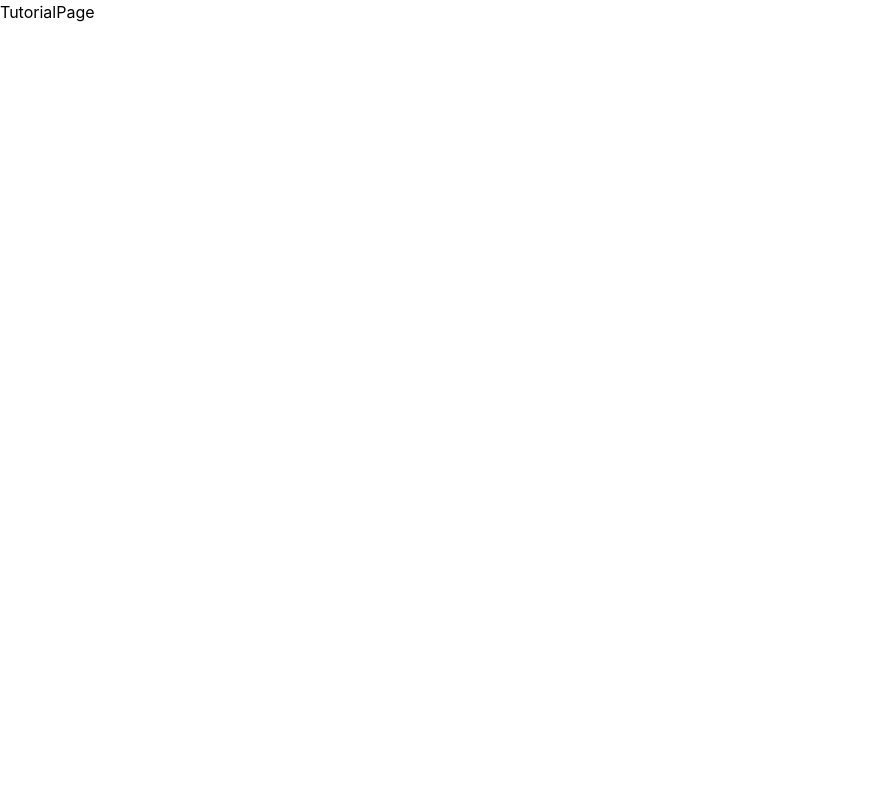
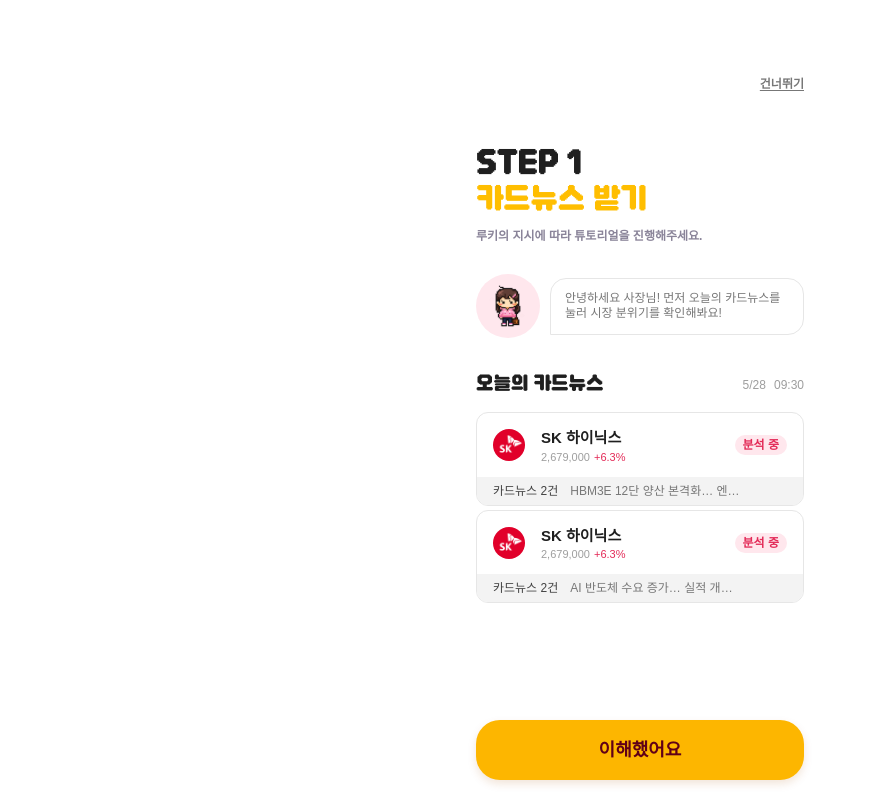
Before and after one commit to Team-BRIFO/BRIFO-front, a React (Vite) app: page /tutorial in a window 1280 px wide. Shown: the whole page, without its empty margins (0-869 px from the left). Built offline with nearby package versions, Linux system fonts and the light colour scheme.

Commit message:
feat: 튜토리얼 페이지 및 컴포넌트 구현

```diff
--- /dev/null
+++ b/src/components/feature/tutorial/TutorialComplete.tsx
@@ -0,0 +1,48 @@
+import CelebrationImage from '@/assets/characters/celebration.svg?react'
+import Button from '@/components/common/Button'
+import { StatusBar } from '@/components/common/StatusBar'
+
+interface TutorialCompleteProps {
+  reward: number
+  onComplete: () => void
+}
+
+export default function TutorialComplete({ reward, onComplete }: TutorialCompleteProps) {
+  return (
+    <main className="mx-auto flex min-h-dvh w-full max-w-90 flex-col bg-white px-4 pt-6 pb-5">
+      <StatusBar hasStatusArea className="w-full [&>div:last-child]:px-0" />
+
+      <section className="flex flex-1 flex-col items-center justify-center text-center">
+        <h1 className="dnf-Title3 text-Gray-10 leading-[1.2]">
+          튜토리얼 완료!
+          <br />
+          <span className="text-[#FFBE00]">환영해요 사장님!</span>
+        </h1>
+
+        <p className="pretendard-Caption1 mt-4 leading-[1.45] text-[#8A8499]">
+          이제 진짜 사장님이 되셨어요.
+          <br />
+          사원들과 함께 첫 투자를 시작해봐요!
+        </p>
+
+        <CelebrationImage className="mt-17 h-30 w-52" aria-hidden="true" />
+
+        <div className="border-Yellow-80 bg-Yellow-105 mt-17 flex w-57.75 flex-col rounded-xl border px-6 py-3.5">
+          <span className="pretendard-Caption2 text-Gray-6">튜토리얼 보상</span>
+          <strong className="dnf-Title2 text-Yellow-30 mt-1">+ {reward} AP</strong>
+        </div>
+      </section>
+
+      <Button
+        type="button"
+        size="lg"
+        color="primary"
+        isFullWidth
+        onClick={onComplete}
+        className="mt-6 shadow-[0_4px_8px_rgba(168,79,1,0.15)]"
+      >
+        튜토리얼 종료
+      </Button>
+    </main>
+  )
+}
--- /dev/null
+++ b/src/components/feature/tutorial/TutorialStepLayout.tsx
@@ -0,0 +1,58 @@
+import type { ReactNode } from 'react'
+
+import Button from '@/components/common/Button'
+import { StatusBar, StatusBarSkipButton } from '@/components/common/StatusBar'
+import { AgentChat } from '@/components/domain/agent/AgentChat'
+
+interface TutorialStepLayoutProps {
+  step: number
+  title: string
+  message: string
+  children: ReactNode
+  onNext: () => void
+  onSkip: () => void
+}
+
+export default function TutorialStepLayout({
+  step,
+  title,
+  message,
+  children,
+  onNext,
+  onSkip,
+}: TutorialStepLayoutProps) {
+  return (
+    <main className="mx-auto flex min-h-dvh w-full max-w-90 flex-col bg-white px-4 pt-6 pb-5">
+      <StatusBar
+        hasStatusArea
+        className="w-full [&>div:last-child]:px-0"
+        right={<StatusBarSkipButton onClick={onSkip} />}
+      />
+
+      <section className="mt-8 flex flex-1 flex-col">
+        <div>
+          <p className="dnf-Title3 text-Gray-10 leading-[1.15]">STEP {step}</p>
+          <h1 className="dnf-Title3 mt-1 leading-[1.15] text-[#FFBE00]">{title}</h1>
+          <p className="pretendard-Caption1 mt-4 text-[#8A8499]">
+            루키의 지시에 따라 튜토리얼을 진행해주세요.
+          </p>
+        </div>
+
+        <AgentChat type="rookie" message={message} className="mt-8" />
+
+        <div className="mt-8 flex-1">{children}</div>
+      </section>
+
+      <Button
+        type="button"
+        size="lg"
+        color="primary"
+        isFullWidth
+        onClick={onNext}
+        className="mt-6 shadow-[0_4px_8px_rgba(168,79,1,0.15)]"
+      >
+        이해했어요
+      </Button>
+    </main>
+  )
+}
--- a/src/pages/TutorialPage/TutorialPage.tsx
+++ b/src/pages/TutorialPage/TutorialPage.tsx
@@ -1,4 +1,154 @@
-/** SCR-03: 튜토리얼 (3스텝 강제 진행) */
+import { useState } from 'react'
+import { useNavigate } from 'react-router-dom'
+
+import { AgentCard } from '@/components/domain/agent/AgentCard'
+import type { PredictionType } from '@/components/domain/decision/DirectionSelectorGroup'
+import { DirectionSelectorGroup } from '@/components/domain/decision/DirectionSelectorGroup'
+import HomeCardNewsSection from '@/components/feature/home/HomeCardNewsSection'
+import TutorialComplete from '@/components/feature/tutorial/TutorialComplete'
+import TutorialStepLayout from '@/components/feature/tutorial/TutorialStepLayout'
+import { HOME_CARD_NEWS_MOCK_DATA } from '@/pages/HomePage/mockData'
+import { PATH } from '@/routes/paths'
+import type { AgentSummary } from '@/types/domain/agent'
+
+type TutorialContent = 'cardNews' | 'agentSelection' | 'prediction'
+
+interface TutorialStep {
+  id: string
+  step: number
+  title: string
+  message: string
+  content: TutorialContent
+}
+
+const TUTORIAL_STEPS: TutorialStep[] = [
+  {
+    id: 'card-news',
+    step: 1,
+    title: '카드뉴스 받기',
+    message: '안녕하세요 사장님! 먼저 오늘의 카드뉴스를 눌러 시장 분위기를 확인해봐요!',
+    content: 'cardNews',
+  },
+  {
+    id: 'agent-analysis',
+    step: 2,
+    title: '분석 맡기기',
+    message: '저에게 분석을 맡겨보세요! 보고서를 금방 써올게요.',
+    content: 'agentSelection',
+  },
+  {
+    id: 'stock-prediction',
+    step: 3,
+    title: '방향 예측하기',
+    message: `오를 것 같으면 '상승'을 고르세요. 확신도가 높을수록 보상도 커집니다.`,
+    content: 'prediction',
+  },
+]
+
+const TUTORIAL_AGENTS: AgentSummary[] = [
+  {
+    id: 'rookie',
+    type: 'rookie',
+    name: '루키',
+    modelName: 'Claude Haiku 4.5',
+    level: 8,
+    levelProgress: 30,
+    hitRate: 64,
+    dailyAP: 10,
+  },
+  {
+    id: 'pro',
+    type: 'pro',
+    name: '프로',
+    modelName: 'Claude Opus 4.x',
+    level: 7,
+    levelProgress: 30,
+    hitRate: 64,
+    dailyAP: 10,
+  },
+]
+
+function CardNewsStep() {
+  return (
+    <HomeCardNewsSection items={HOME_CARD_NEWS_MOCK_DATA.slice(0, 2)} date="5/28" time="09:30" />
+  )
+}
+
+function AgentSelectionStep() {
+  const [selectedAgentId, setSelectedAgentId] = useState(TUTORIAL_AGENTS[0].id)
+
+  return (
+    <div className="flex flex-col gap-3">
+      {TUTORIAL_AGENTS.map((agent) => (
+        <AgentCard
+          key={agent.id}
+          agent={agent}
+          active={selectedAgentId === agent.id}
+          onClick={() => setSelectedAgentId(agent.id)}
+        />
+      ))}
+    </div>
+  )
+}
+
+function PredictionStep() {
+  const [direction, setDirection] = useState<PredictionType | null>(null)
+
+  return (
+    <section className="border-Gray-2 rounded-2xl border p-4">
+      <h2 className="dnf-Subtitle2 text-Gray-10">Q. 삼성전자는 오를까요?</h2>
+      <DirectionSelectorGroup
+        selectedDirection={direction}
+        onDirectionChange={setDirection}
+        className="mt-5"
+      />
+    </section>
+  )
+}
+
+function renderStepContent(content: TutorialContent) {
+  switch (content) {
+    case 'cardNews':
+      return <CardNewsStep />
+    case 'agentSelection':
+      return <AgentSelectionStep />
+    case 'prediction':
+      return <PredictionStep />
+  }
+}
+
 export function TutorialPage() {
-  return <div>TutorialPage</div>
+  const navigate = useNavigate()
+  const [currentStepIndex, setCurrentStepIndex] = useState(0)
+  const [isComplete, setIsComplete] = useState(false)
+
+  const currentStep = TUTORIAL_STEPS[currentStepIndex]
+
+  const handleNext = () => {
+    const isLastStep = currentStepIndex === TUTORIAL_STEPS.length - 1
+
+    if (isLastStep) {
+      setIsComplete(true)
+      return
+    }
+
+    setCurrentStepIndex((previous) => previous + 1)
+  }
+
+  if (isComplete) {
+    return <TutorialComplete reward={200} onComplete={() => navigate(PATH.HOME)} />
+  }
+
+  return (
+    <TutorialStepLayout
+      key={currentStep.id}
+      step={currentStep.step}
+      title={currentStep.title}
+      message={currentStep.message}
+      onNext={handleNext}
+      onSkip={() => navigate(PATH.HOME)}
+    >
+      {renderStepContent(currentStep.content)}
+    </TutorialStepLayout>
+  )
 }
```
